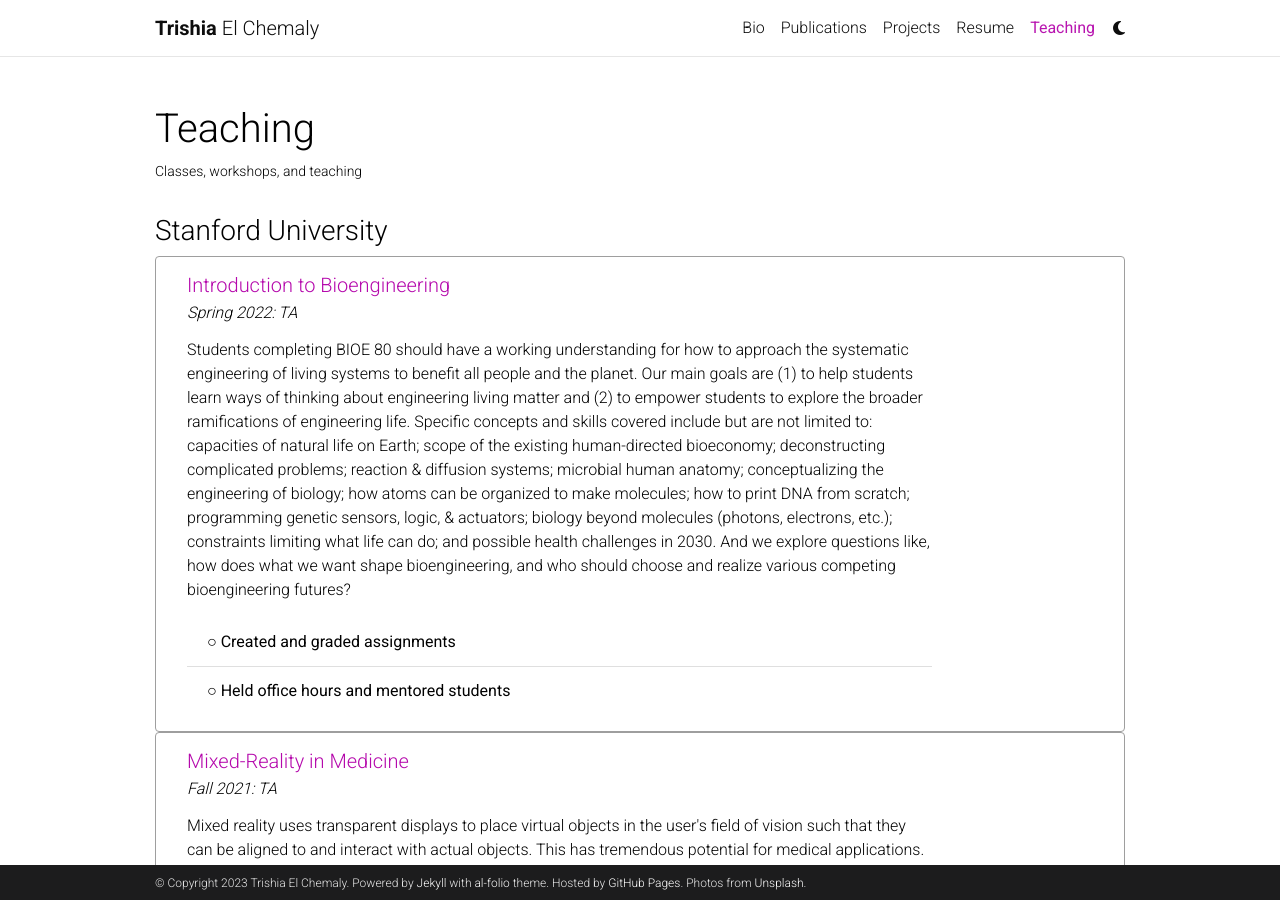
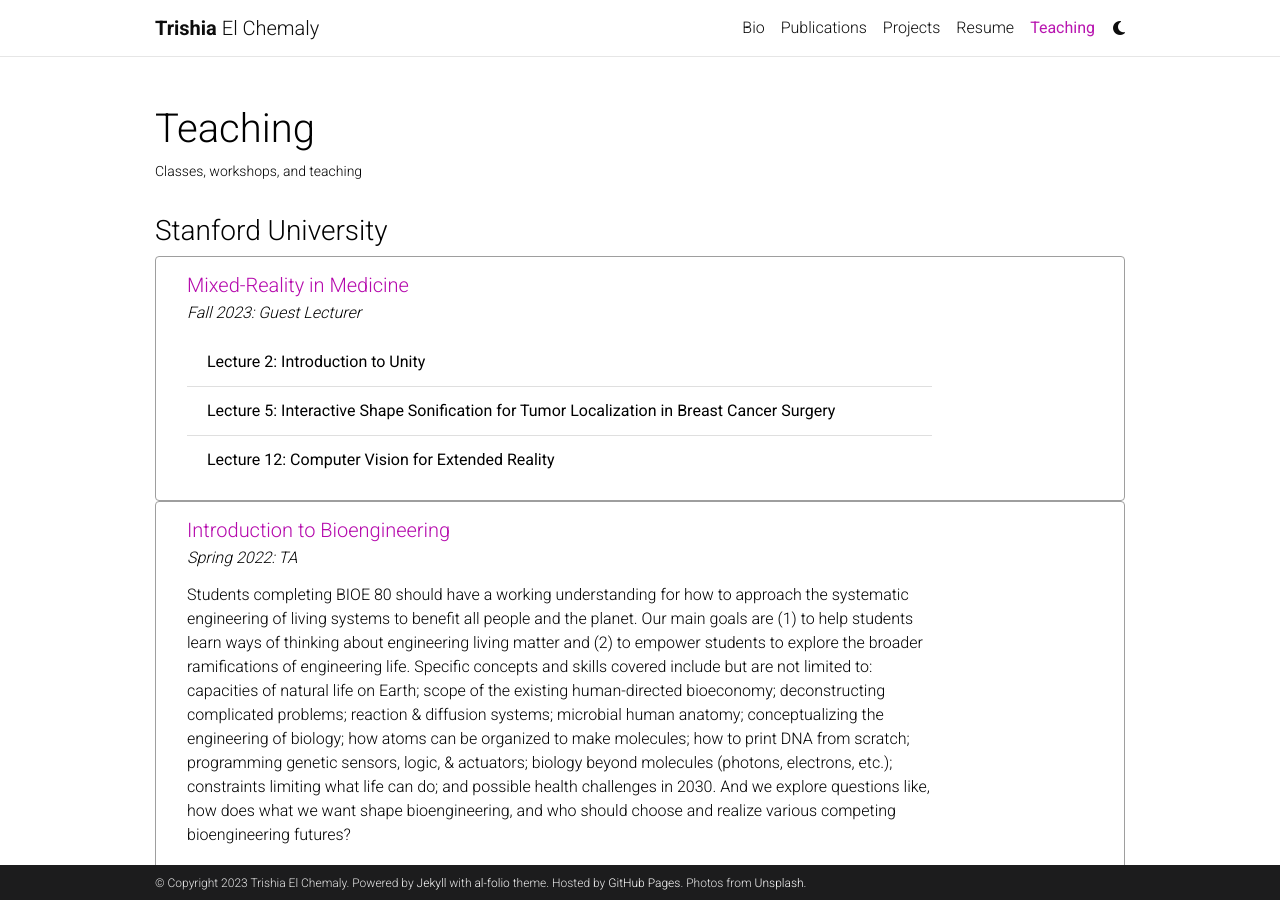
Before and after one commit to tchemaly/tchemaly.github.io, a Jekyll site: the page built from _pages/teaching.md, in a window 1280 px wide and 900 px high. Built offline with Jekyll 4.4.1, drawn with Linux system fonts in a browser that asks for light colours; comment, search, counter and statistics services are not loaded; a style sheet for code colours, icons or effects is not loaded.

Commit message:
Update teaching.md

```diff
--- a/_pages/teaching.md
+++ b/_pages/teaching.md
@@ -22,6 +22,24 @@ nav_order: 5
     background-color: transparent !important; /* Override background color */
   }
 </style>
+
+<div class="card custom-border">
+  <div class="p-3">
+    <div class="row">
+      <div class="col-10 custom-padding">
+        <h5 class="card-title">
+          <a href="https://med.stanford.edu/immers/news/rad206.html" target="_blank" rel="noopener noreferrer">Mixed-Reality in Medicine</a>
+        </h5>
+        <h6 class="card-subtitle font-italic mb-3">Fall 2023: Guest Lecturer</h6>
+        <ul class="list-group list-group-flush">
+          <li class="list-group-item no-background">Lecture 2: Introduction to Unity</li>
+          <li class="list-group-item no-background">Lecture 5: Interactive Shape Sonification for Tumor Localization in Breast Cancer Surgery</li>
+          <li class="list-group-item no-background">Lecture 12: Computer Vision for Extended Reality</li>
+        </ul>
+      </div>
+    </div>
+  </div>
+</div>
 
 <div class="card custom-border">
   <div class="p-3">
```
